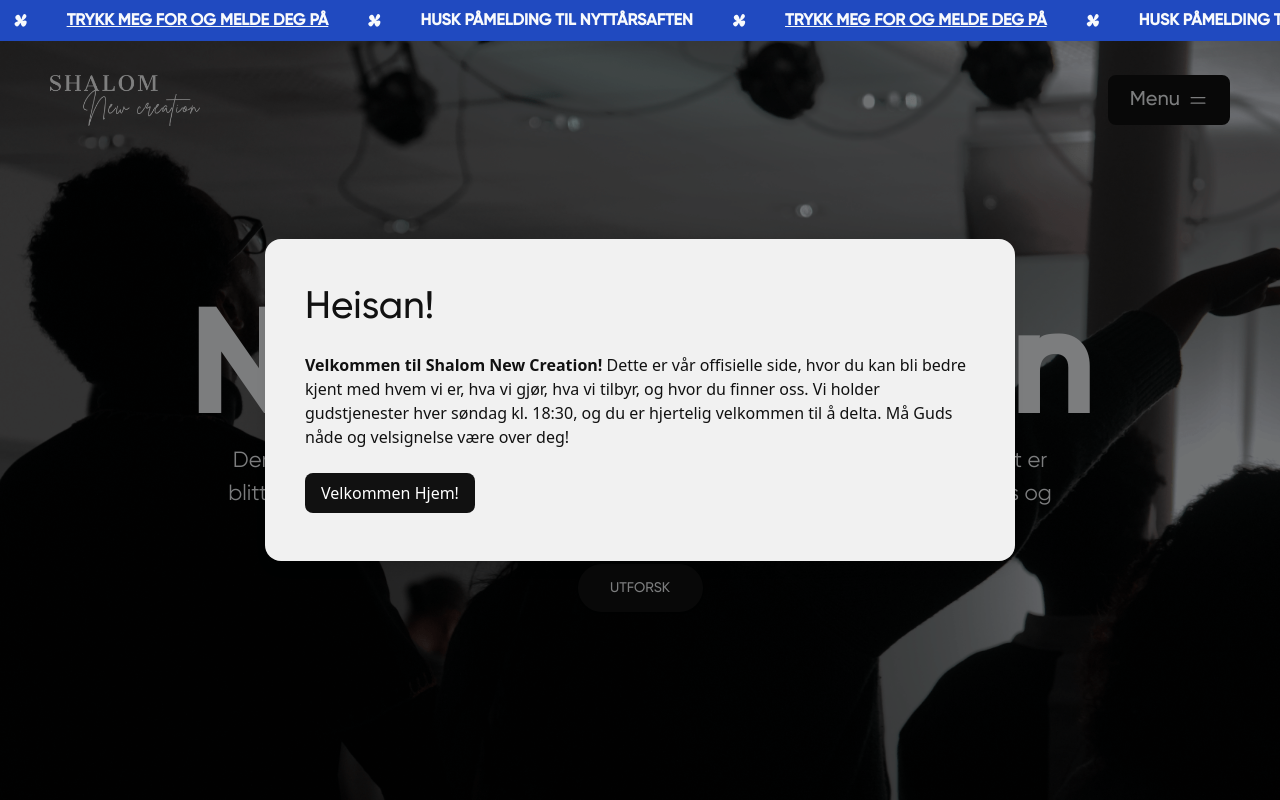
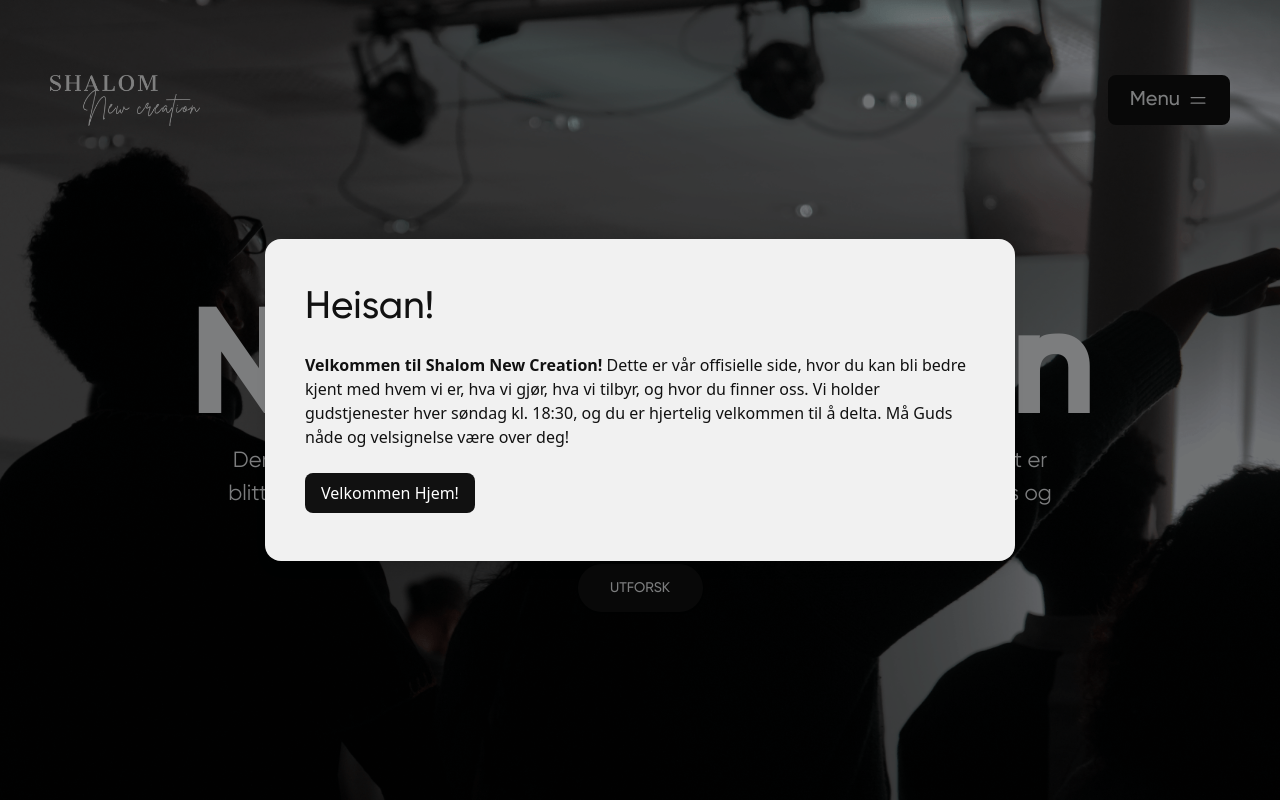
Before and after one commit to asjerab/shalom-react, a Next.js app: page /shalomNewCreation in a window 1280 px wide. Shown: the top 800 px of the page. Built offline with nearby package versions, Linux system fonts and the light colour scheme.

Commit message:
fjerna nyttårs relaterte ting i begge felleskapene

```diff
--- a/src/app/shalomNewCreation/page.tsx
+++ b/src/app/shalomNewCreation/page.tsx
@@ -1,9 +1,7 @@
 "use client";
 
 import NewUserModal from "../components/NcnewUserModal";
-import Marquee from "../components/Marquee";
 import NcNav from "../components/NcHeroHome";
-import NewYearsCountdown from "../components/newYearsCountDown"
 import NcGrupperHome from "../components/NcGrupperHome";
 import KalenderNc from "../components/NcKalender";
 import YoutubeComp from "../components/youtubeHome";
@@ -31,9 +29,7 @@ export default function ShalomHome() {
   return (
     <main>
       <NcNav />
-      <NewYearsCountdown />
       <NewUserModal showModal={showModal} closeModal={closeModal} />
-      <Marquee />
       <NcGrupperHome />
       <KalenderNc />
       <YoutubeComp />
--- a/src/app/shalomYouth/page.tsx
+++ b/src/app/shalomYouth/page.tsx
@@ -1,9 +1,7 @@
 "use client";
 
 import NewUserModal from "../components/newUserModal";
-import Marquee from "../components/Marquee";
 import YouthNav from "../components/youthHeroHome";
-import NewYearsCountdown from "../components/newYearsCountDown"
 import YouthGrupperHome from "../components/youthGrupperHome";
 import KalenderYouth from "../components/youthKalender";
 import YoutubeComp from "../components/youtubeHome";
@@ -28,10 +26,8 @@ export default function ShalomHome() {
   };
   return (
     <main>
-      <Marquee />
       <NewUserModal showModal={showModal} closeModal={closeModal} />
       <YouthNav />
-      <NewYearsCountdown />
       <YouthGrupperHome />
       <KalenderYouth />
       <YoutubeComp />
```
